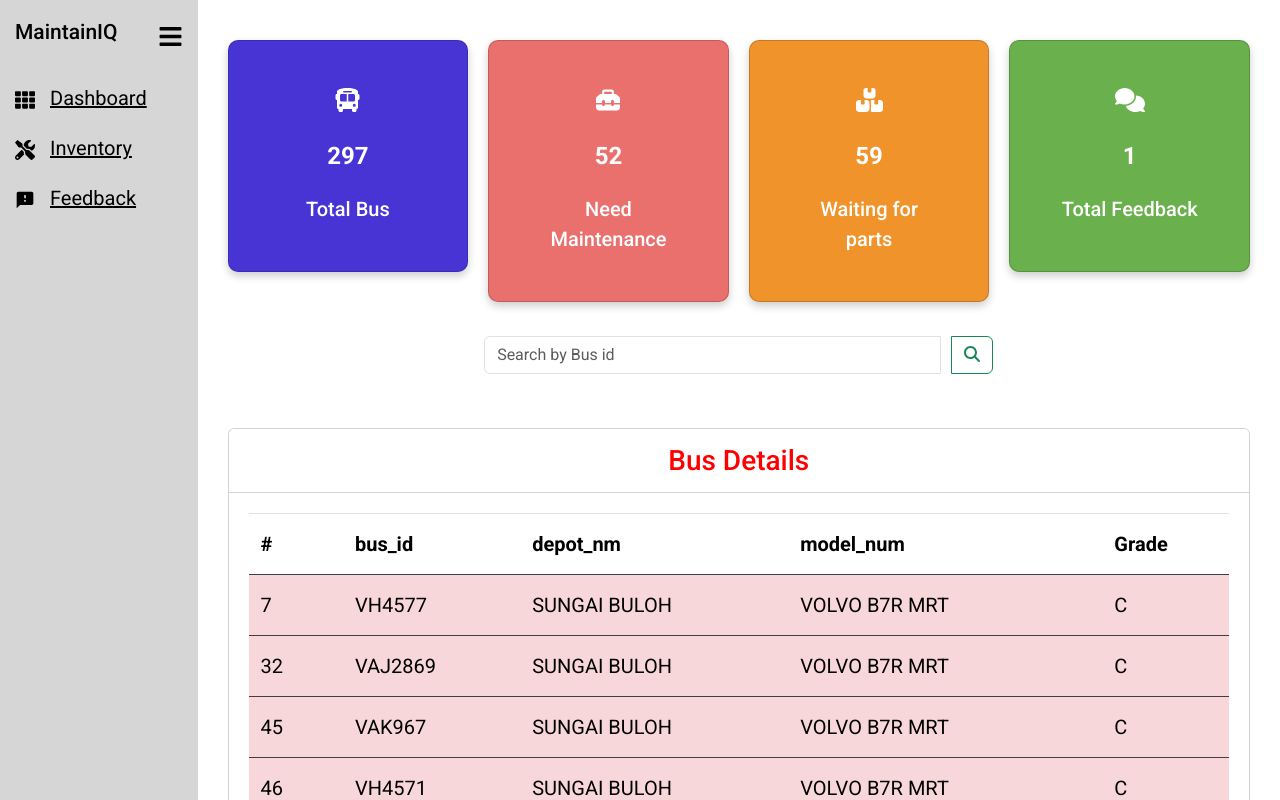
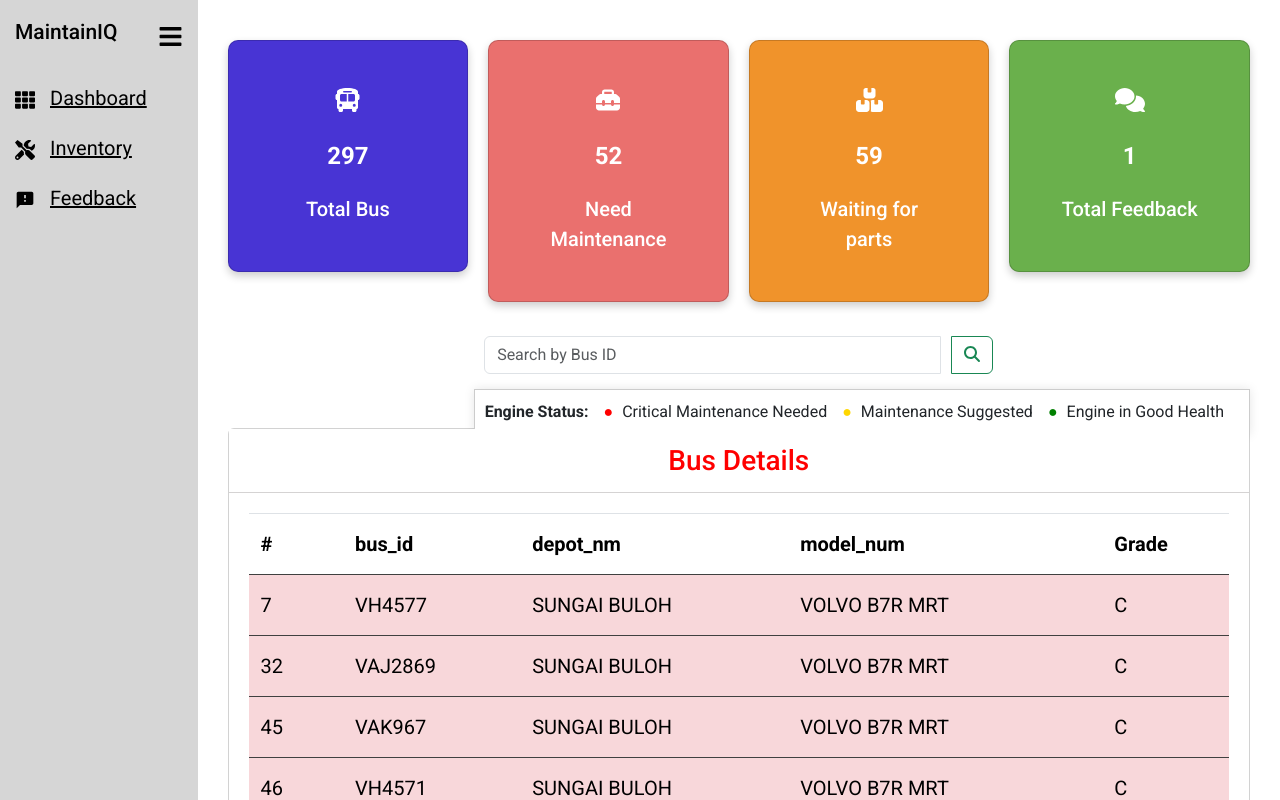
Before and after one commit to gmshimon/Rapid-KL-Competition, a React (Create React App) app in the folder Frontend/: page / in a window 1280 px wide. Shown: the top 800 px of the page. Built offline with nearby package versions, Linux system fonts and the light colour scheme.

Commit message:
Add engine status legend for bus table

```diff
--- a/Frontend/src/Component/DashBoard/DashBoardTable.js
+++ b/Frontend/src/Component/DashBoard/DashBoardTable.js
@@ -52,7 +52,7 @@ const DashboardTable = () => {
             onChange={(e) => setSearchText(e.target.value)}
             type="text"
             className="form-control"
-            placeholder="Search by Bus id"
+            placeholder="Search by Bus ID"
             aria-label="Recipient's username"
             aria-describedby="button-addon2"
           />
@@ -70,9 +70,34 @@ const DashboardTable = () => {
           </button>
         </div>
       </div>
+
       <Row>
         <Col className="col-12 col-m-12 col-sm-12">
           <Card className="enquiry-table" style={{ height: '500px' }}>
+            <div className="legend">
+              <ul>
+                <li>
+                  <span
+                    className="legend-heading"
+                    style={{ fontWeight: 'bold' }}
+                  >
+                    Engine Status:
+                  </span>
+                </li>
+                <li>
+                  <span className="legend-bullet legend-red"></span> Critical
+                  Maintenance Needed
+                </li>
+                <li>
+                  <span className="legend-bullet legend-yellow"></span>{' '}
+                  Maintenance Suggested
+                </li>
+                <li>
+                  <span className="legend-bullet legend-green"></span> Engine in
+                  Good Health
+                </li>
+              </ul>
+            </div>
             <Card.Header className="enquiry-table">
               <h3>Bus Details</h3>
             </Card.Header>
--- a/Frontend/src/Component/DashBoard/css/DashBoardTable.css
+++ b/Frontend/src/Component/DashBoard/css/DashBoardTable.css
@@ -8,3 +8,72 @@
   width: 90%;
   margin: 10px auto;
 }
+
+@media (min-width: 1100px) {
+  .legend {
+    position: absolute;
+    top: -40px;
+    right: -1px;
+    background-color: #fff;
+    padding: 10px;
+    border: 1px solid #ccc;
+    box-shadow: 0 0 10px rgba(0, 0, 0, 0.1);
+  }
+
+  .legend ul {
+    list-style: none;
+    padding: 0;
+    margin: 0;
+  }
+
+  .legend li {
+    display: inline-block;
+    margin: 0 15px 0 0;
+  }
+
+  .legend-red::before {
+    content: '●';
+    color: red;
+    margin-right: 5px;
+  }
+
+  .legend-yellow::before {
+    content: '●';
+    color: gold;
+    margin-right: 5px;
+  }
+
+  .legend-green::before {
+    content: '●';
+    color: green;
+    margin-right: 5px;
+  }
+}
+
+.card-body.enquiry-table {
+  padding: 20px;
+  overflow-x: auto;
+}
+
+.card-body.enquiry-table table {
+  border-collapse: collapse;
+  width: 100%;
+}
+
+.card-body.enquiry-table table td {
+  border-top: 1px solid #404040;
+  border-bottom: none;
+  padding: 15px 12px;
+}
+
+.card-body.enquiry-table table tr:hover {
+  box-shadow: 0 0 10px rgba(0, 0, 0, 0.5);
+  transition: box-shadow 0.3s ease;
+}
+
+.card-body.enquiry-table table th {
+  border-top: 1px solid #dee2e6;
+  border-bottom: 1px solid #404040;
+  padding: 15px 12px;
+  text-align: left;
+}
--- a/Frontend/src/Component/DashBoard/css/dashboard-cards.css
+++ b/Frontend/src/Component/DashBoard/css/dashboard-cards.css
@@ -321,31 +321,3 @@ body {
 .card-body {
   font-size: 1.25rem;
 }
-
-.card-body.enquiry-table {
-  padding: 20px;
-  overflow-x: auto;
-}
-
-.card-body.enquiry-table table {
-  border-collapse: collapse;
-  width: 100%;
-}
-
-.card-body.enquiry-table table td {
-  border-top: 1px solid #404040;
-  border-bottom: none;
-  padding: 15px 12px;
-}
-
-.card-body.enquiry-table table tr:hover {
-  box-shadow: 0 0 10px rgba(0, 0, 0, 0.5);
-  transition: box-shadow 0.3s ease;
-}
-
-.card-body.enquiry-table table th {
-  border-top: 1px solid #dee2e6;
-  border-bottom: 1px solid #404040;
-  padding: 15px 12px;
-  text-align: left;
-}
```
